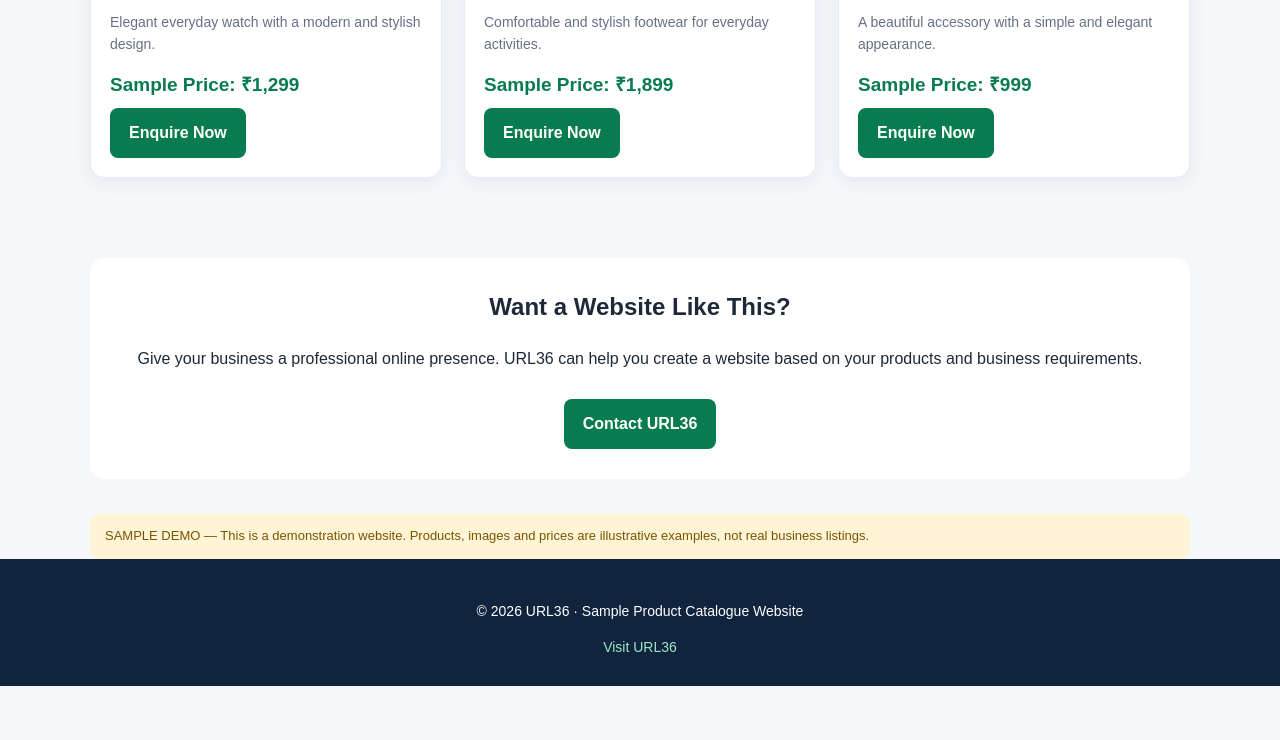
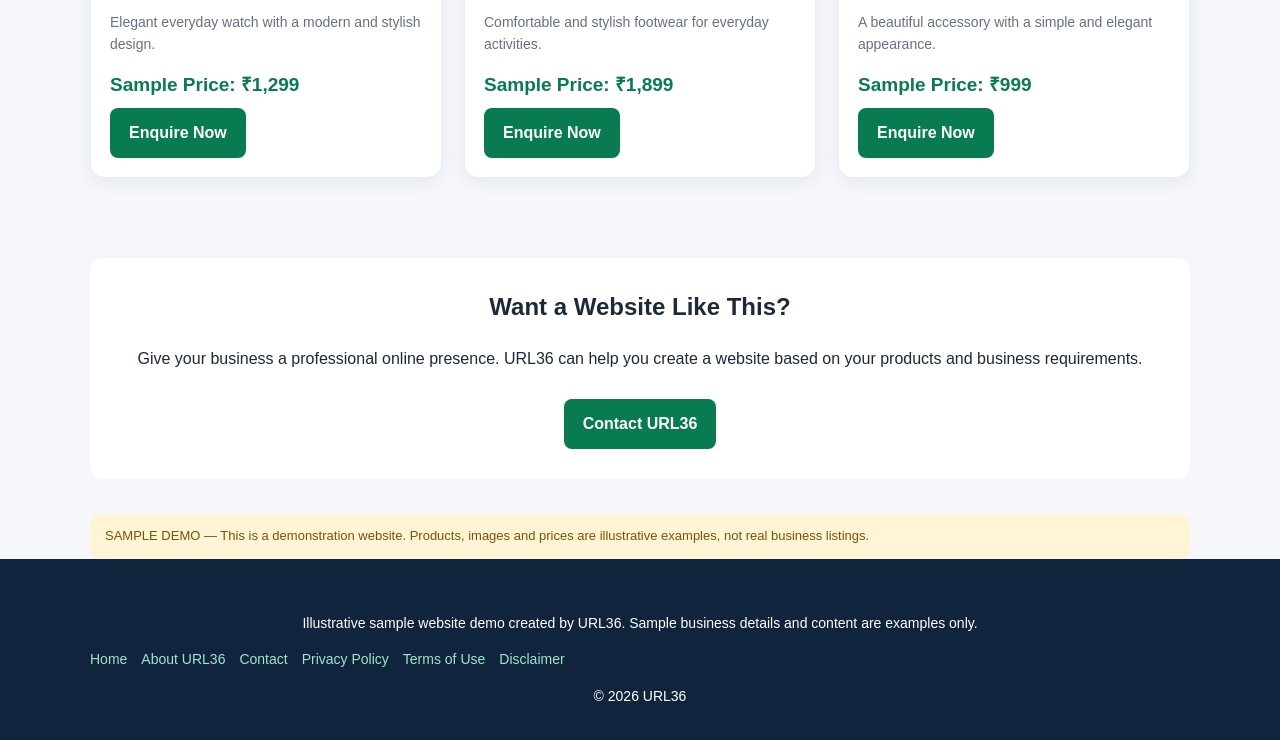
Before and after one commit to deep74073-spec/url36-main, a plain HTML site: page demos/catalogue.html in a window 1280 px wide. Shown: the part 917-1657 px from the top of the page. Before the commit the page ends 1603 px from the top, so only its background shows below. Drawn offline with Linux system fonts and the light colour scheme.

Commit message:
Improve demo navigation and footer disclosures

```diff
--- a/demos/catalogue.html
+++ b/demos/catalogue.html
@@ -252,10 +252,18 @@ footer a{color:#9ee7c6}
 </main>
 
 <footer>
- <div class="wrap">
-  <p>© 2026 URL36 · Sample Product Catalogue Website</p>
-  <a href="/">Visit URL36</a>
- </div>
+  <div class="wrap" style="max-width:1100px;width:92%;margin:auto;padding:12px 0;">
+    <p>Illustrative sample website demo created by URL36. Sample business details and content are examples only.</p>
+    <nav aria-label="URL36 website links" style="display:flex;flex-wrap:wrap;gap:14px;margin:14px 0;">
+      <a href="/">Home</a>
+      <a href="/about.html">About URL36</a>
+      <a href="/contact.html">Contact</a>
+      <a href="/privacy-policy.html">Privacy Policy</a>
+      <a href="/terms.html">Terms of Use</a>
+      <a href="/disclaimer.html">Disclaimer</a>
+    </nav>
+    <p>© 2026 URL36</p>
+  </div>
 </footer>
 
 <a class="float"
```
Also changed, not shown: demos/business.html (+14 -1 lines), demos/coaching.html (+14 -1 lines), demos/portfolio.html (+14 -1 lines), demos/restaurant.html (+12 -2 lines).
